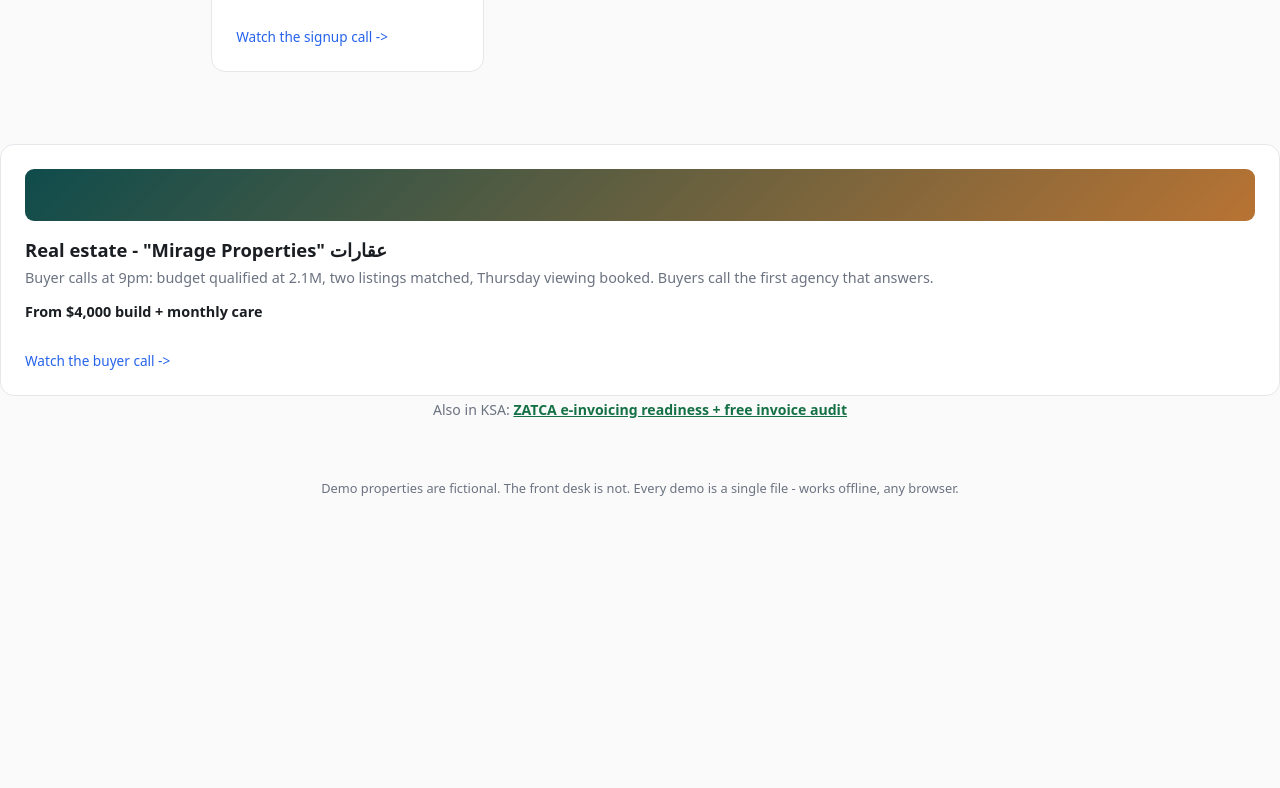
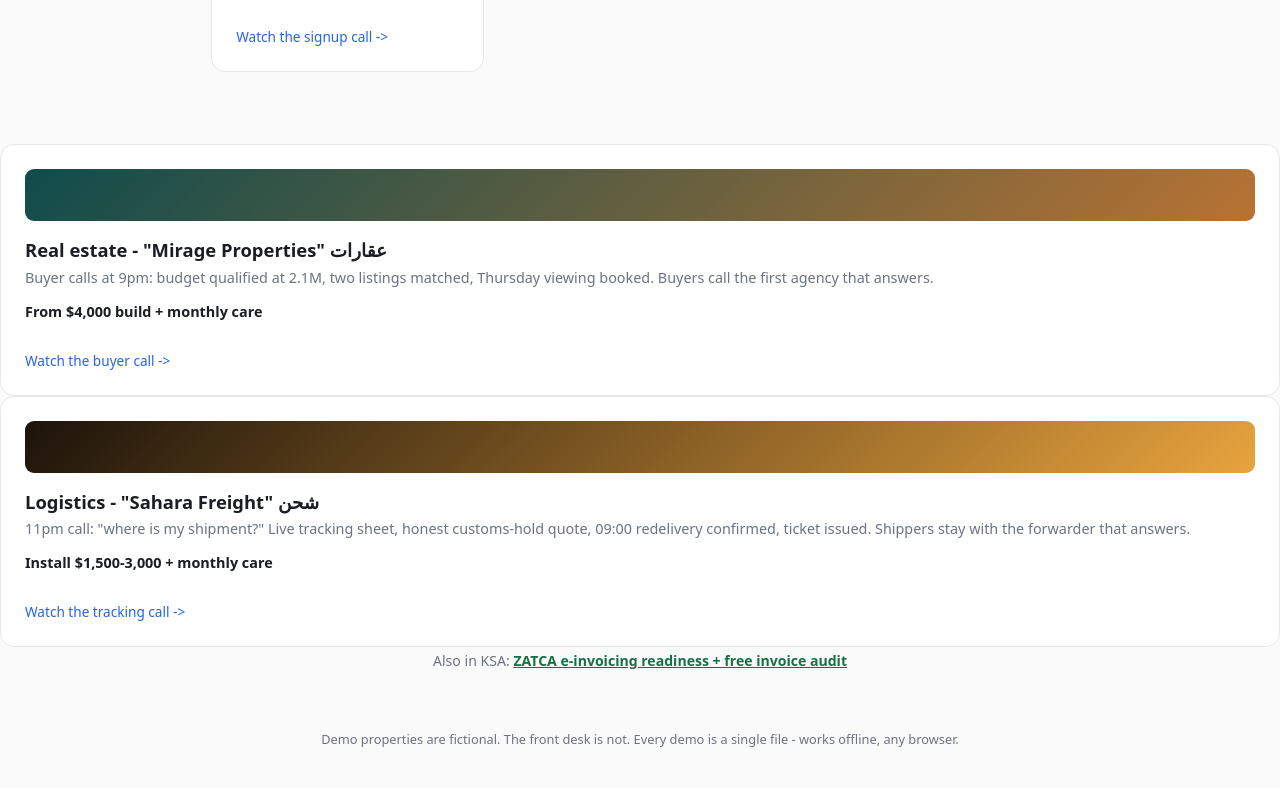
Before and after one commit to jawadala/aziz-demo, a plain HTML site: page voice/voice-receptionist-index.html in a window 1280 px wide. Shown: the part 1115-1903 px from the top of the page. Before the commit the page ends 1652 px from the top, so only its background shows below. Drawn offline with Linux system fonts and the light colour scheme.

Commit message:
voice index: freight card restored (dropped in subdir reorg - menu was 5 of 6)

```diff
--- a/voice/voice-receptionist-index.html
+++ b/voice/voice-receptionist-index.html
@@ -79,6 +79,14 @@
     <span class="open">Watch the buyer call -></span>
   </a>
 </div>
+  <a class="card" href="voice-freight-desk.html">
+    <div class="swatch" style="background:linear-gradient(135deg,#1c130a,#e8a33d);"></div>
+    <h2>Logistics - "Sahara Freight" <span dir="rtl" lang="ar">شحن</span></h2>
+    <p>11pm call: "where is my shipment?" Live tracking sheet, honest customs-hold quote, 09:00 redelivery confirmed, ticket issued. Shippers stay with the forwarder that answers.</p>
+    <div class="price">Install $1,500-3,000 + monthly care</div><br>
+    <span class="open">Watch the tracking call -></span>
+  </a>
+</div>
 </div>
 <p style="text-align:center;max-width:960px;margin:0 auto 2.5rem;padding:0 4vw;font-size:.88rem;color:var(--muted);">Also in KSA: <a href="../zatca-readiness.html" style="color:#157145;font-weight:600;display:inline-block;padding:4px 0;min-height:24px;">ZATCA e-invoicing readiness + free invoice audit</a></p>
 <footer>Demo properties are fictional. The front desk is not. Every demo is a single file - works offline, any browser.</footer>
```
